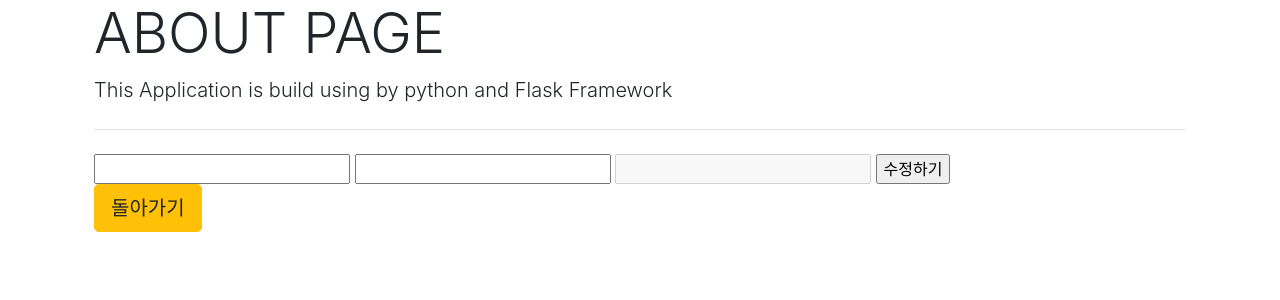
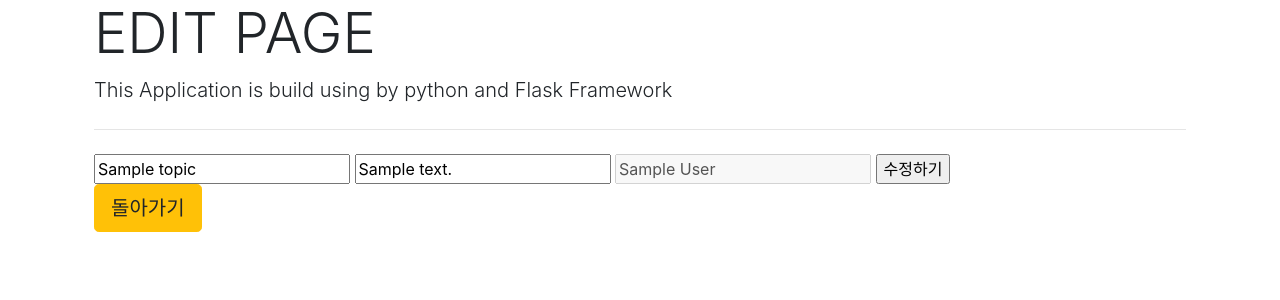
Before and after one commit to yeonwoo780/flask_web, a Flask app: page /1/edit in a window 1280 px wide. Shown: the part 56-356 px from the top of the page. Run offline with Flask 2, Linux system fonts and the light colour scheme; tables that the repository leaves empty or names only in its code hold one stand-in row (values such as "Sample post"); some libraries are stand-ins or nearby versions.

Commit message:
edit step 2

```diff
--- a/app.py
+++ b/app.py
@@ -83,11 +83,19 @@ def delete(id):
 
 @app.route('/<int:id>/edit', methods=["GET", "POST"])
 def edit(id):
+    cursor = db.cursor()
     if request.method == "POST":
         return "Success"
 
     else:
-        return render_template('edit_article.html')
+        sql = 'SELECT * FROM topic WHERE id = {}'.format(id)
+        cursor.execute(sql)
+        topic = cursor.fetchone()
+        print(topic, '\n')
+
+        print(topic[1])
+        return render_template('edit_article.html', article = topic)
+
 
 if __name__ == "__main__": # 처음 서버 띄울때
     app.run() # http://localhost:5000/ default
--- a/templates/edit_article.html
+++ b/templates/edit_article.html
@@ -1,6 +1,6 @@
 {% extends "layouts.html" %}
 {% block body %}
-<h1 class="display-4">ABOUT PAGE</h1>
+<h1 class="display-4">EDIT PAGE</h1>
 <p class="lead">This Application is build using by python and Flask Framework</p>
 <hr class="my-4">
 <form
@@ -8,9 +8,9 @@
     method="post"
     onsubmit="return confirm('정말 수정 하시겠습니까?')">
 
-    <input type="text" name = "title" required>
-    <input type="text" name = "desc" required>
-    <input type="text" name = "author" disabled>
+    <input type="text" name = "title" value="{{article[1]}}" required>
+    <input type="text" name = "desc" value="{{article[2]}}" required>
+    <input type="text" name = "author" value="{{article[3]}}" disabled>
     <input type="submit" value="수정하기">
 </form>
 <a class="btn btn-warning btn-lg" href="/articles" role="button">돌아가기</a>
```
Also changed, not shown: README.md, mark_image/image-20210421213354538.png (added).
